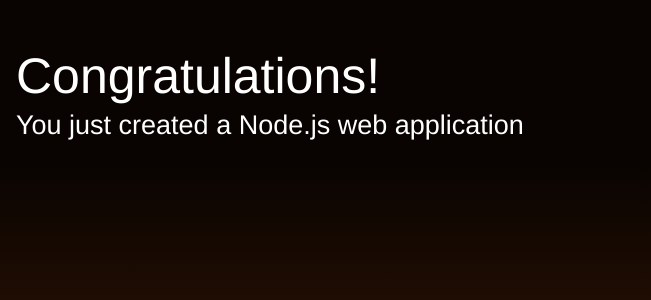
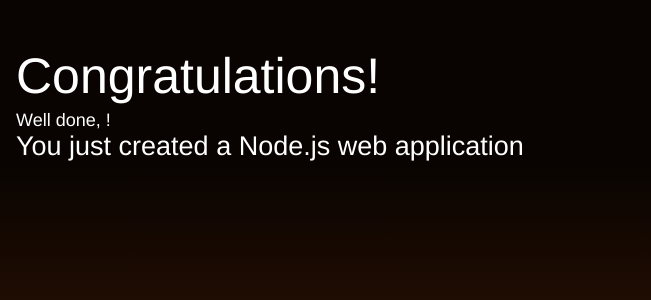
Before and after one commit to ibbylovin/MyTeamProject, a website: page public/index.html in a window 1280 px wide. Shown: the part 234-534 px from the top of the page, 629-1280 px from the left. Drawn offline with Linux system fonts and the light colour scheme.

Commit message:
Update index.html

```diff
--- a/public/index.html
+++ b/public/index.html
@@ -58,7 +58,7 @@
         <div class="message">
             <a class="twitter-link" href="https://twitter.com/home/?status=I%20created%20a%20project%20with%20AWS%20CodeStar!%20%23AWS%20%23AWSCodeStar%20https%3A%2F%2Faws.amazon.com%2Fcodestar"><img src="assets/img/tweet.svg" /></a>
             <div class="text">
-                <h1>Congratulations!</h1>
+                <h1>Congratulations!</h1> Well done, <ibbylovin>!
                 <h2>You just created a Node.js web application</h2>
             </div>
         </div>
```
